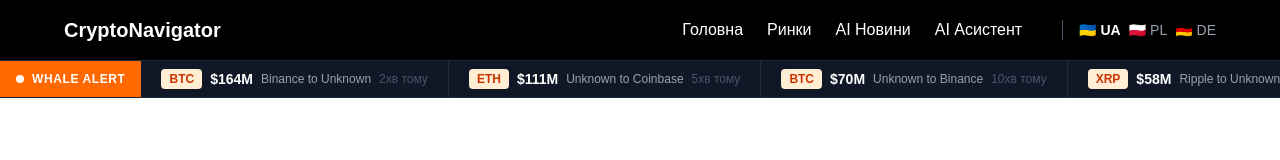
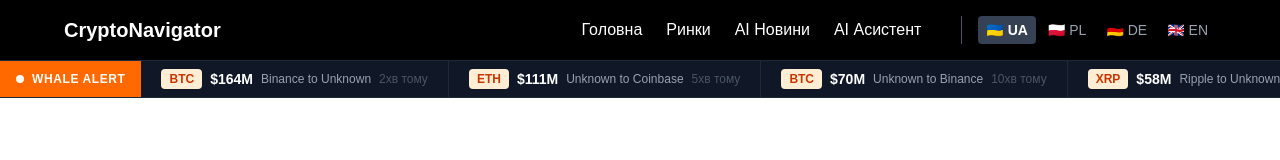
Before and after one commit to leonidlasarev19430508-bot/mycrypto-site, a Next.js app: page / in a window 1280 px wide. Shown: the top 160 px of the page. Built offline with nearby package versions, Linux system fonts and the light colour scheme; no server answers.

Commit message:
fix: rewrite ClientHeader with EN support

```diff
--- a/app/components/ClientHeader.tsx
+++ b/app/components/ClientHeader.tsx
@@ -1,34 +1,59 @@
 'use client';
 import Link from 'next/link';
 import { usePathname } from 'next/navigation';
-import { LOCALES, LOCALE_FLAGS, LOCALE_NAMES, LOCALE_HREFS, getTranslation, type Locale } from '../lib/i18n';
+import { getTranslation, type Locale } from '../lib/i18n';
 
-const TRANSLATIONS = {
-  uk: { home: 'Головна', markets: 'Ринки', news: 'AI Новини', assistant: 'AI Асистент', homeHref: '/' },
-  pl: { home: 'Strona główna', markets: 'Rynki', news: 'AI Wiadomości', assistant: 'AI Asystent', homeHref: '/pl' },
-  de: { home: 'Startseite', markets: 'Märkte', news: 'AI Nachrichten', assistant: 'AI Assistent', homeHref: '/de' },
+const LOCALE_HREFS: Record<Locale, string> = {
+  uk: '/',
+  pl: '/pl',
+  de: '/de',
+  en: '/en',
 };
+
+const LOCALE_LABELS: Record<Locale, string> = {
+  uk: '🇺🇦 UA',
+  pl: '🇵🇱 PL',
+  de: '🇩🇪 DE',
+  en: '🇬🇧 EN',
+};
+
+const LOCALES: Locale[] = ['uk', 'pl', 'de', 'en'];
 
 export default function ClientHeader() {
   const pathname = usePathname();
-  const lang = pathname.startsWith('/pl') ? 'pl' : pathname.startsWith('/de') ? 'de' : pathname.startsWith('/en') ? 'en' : 'uk';
-  const t = TRANSLATIONS[lang];
+  const locale: Locale = pathname.startsWith('/pl') ? 'pl'
+    : pathname.startsWith('/de') ? 'de'
+    : pathname.startsWith('/en') ? 'en'
+    : 'uk';
+
+  const t = getTranslation(locale);
+  const homeHref = LOCALE_HREFS[locale];
 
   return (
     <header className="bg-black text-white p-4">
       <div className="max-w-6xl mx-auto flex flex-wrap justify-between items-center gap-4">
-        <Link href={t.homeHref} className="font-bold text-xl hover:text-gray-300">
+        <Link href={homeHref} className="font-bold text-xl hover:text-gray-300">
           CryptoNavigator
         </Link>
         <nav className="flex flex-wrap gap-6 items-center">
-          <Link href={t.homeHref} className="hover:text-gray-300">{t.home}</Link>
-          <Link href="/markets" className="hover:text-gray-300">{t.markets}</Link>
-          <Link href="/news" className="hover:text-gray-300">{t.news}</Link>
-          <Link href="/assistant" className="hover:text-gray-300">{t.assistant}</Link>
-          <div className="flex gap-2 ml-4 border-l border-gray-600 pl-4">
-            <Link href="/" className={`text-sm hover:text-white ${lang === 'uk' ? 'text-white font-bold' : 'text-gray-400'}`}>🇺🇦 UA</Link>
-            <Link href="/pl" className={`text-sm hover:text-white ${lang === 'pl' ? 'text-white font-bold' : 'text-gray-400'}`}>🇵🇱 PL</Link>
-            <Link href="/de" className={`text-sm hover:text-white ${lang === 'de' ? 'text-white font-bold' : 'text-gray-400'}`}>🇩🇪 DE</Link>
+          <Link href={homeHref} className="hover:text-gray-300">{t.nav.home}</Link>
+          <Link href="/markets" className="hover:text-gray-300">{t.nav.markets}</Link>
+          <Link href="/news" className="hover:text-gray-300">{t.nav.news}</Link>
+          <Link href="/assistant" className="hover:text-gray-300">{t.nav.assistant}</Link>
+          <div className="flex gap-1 ml-4 border-l border-gray-600 pl-4">
+            {LOCALES.map((l) => (
+              <Link
+                key={l}
+                href={LOCALE_HREFS[l]}
+                className={`text-sm px-2 py-1 rounded transition-colors ${
+                  locale === l
+                    ? 'text-white font-bold bg-gray-700'
+                    : 'text-gray-400 hover:text-white hover:bg-gray-800'
+                }`}
+              >
+                {LOCALE_LABELS[l]}
+              </Link>
+            ))}
           </div>
         </nav>
       </div>
```
